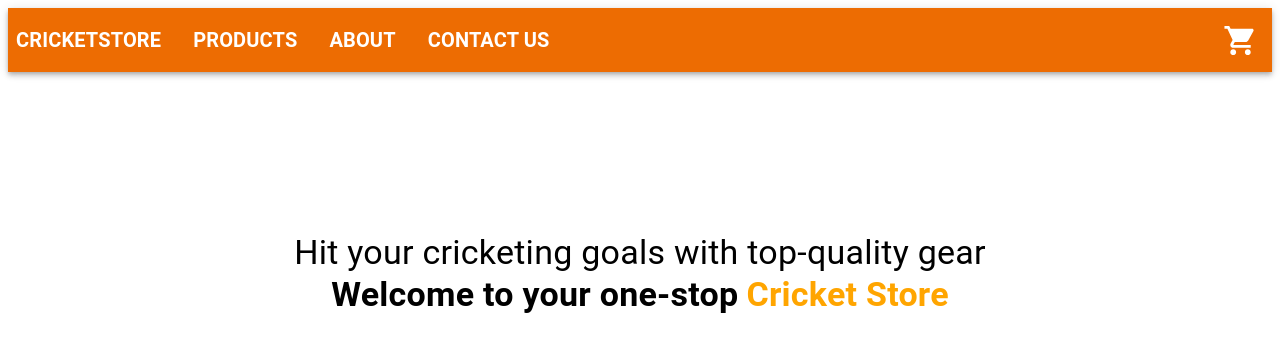
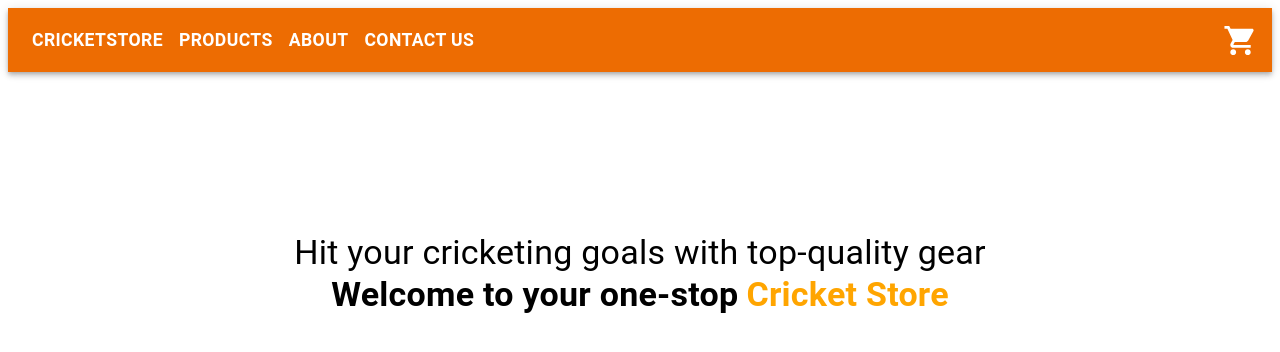
Before and after one commit to ruchit2106/CricHeroes, a Next.js app in the folder cricket-store/: page / in a window 1280 px wide. Shown: the top 352 px of the page. Built offline with nearby package versions, Linux system fonts and the light colour scheme.

Commit message:
Hydration Issue solved

```diff
--- a/cricket-store/src/global/Navbar/Navbar.jsx
+++ b/cricket-store/src/global/Navbar/Navbar.jsx
@@ -31,69 +31,41 @@ const Navbar = () => {
               <Button sx={{ color: "white" }}>
                 <Link
                   href={"/"}
-                  style={{ textDecoration: "none", color: "inherit" }}
+                  style={{ textDecoration: "none", color: "inherit", fontWeight: "bold", marginLeft: "1rem", fontSize:"1.1rem" }}
                 >
-                  <Typography
-                    variant="h6"
-                    fontWeight={"bold"}
-                    component="a"
-                    sx={{
-                      mr: 2,
-                    }}
-                  >
-                    CricketStore
-                  </Typography>
+
+                  CricketStore
+
                 </Link>
               </Button>
               <Button sx={{ color: "white" }}>
                 <Link
                   href={"/products"}
-                  style={{ textDecoration: "none", color: "inherit" }}
+                  style={{ textDecoration: "none", color: "inherit", fontWeight: "bold", fontSize:"1.1rem"}}
                 >
-                  <Typography
-                    variant="h6"
-                    fontWeight={"bold"}
-                    component="a"
-                    sx={{
-                      mr: 2,
-                    }}
-                  >
-                    Products
-                  </Typography>
+
+                  Products
+
                 </Link>
               </Button>
               <Button sx={{ color: "white" }}>
                 <Link
                   href={"/about"}
-                  style={{ textDecoration: "none", color: "inherit" }}
+                  style={{ textDecoration: "none", color: "inherit", fontWeight: "bold", fontSize:"1.1rem" }}
                 >
-                  <Typography
-                    variant="h6"
-                    fontWeight={"bold"}
-                    component="a"
-                    sx={{
-                      mr: 2,
-                    }}
-                  >
-                    About
-                  </Typography>
+
+                  About
+
                 </Link>
               </Button>
               <Button sx={{ color: "white" }}>
                 <Link
                   href={"/contact"}
-                  style={{ textDecoration: "none", color: "inherit" }}
+                  style={{ textDecoration: "none", color: "inherit", fontWeight: "bold" , fontSize:"1.1rem" }}
                 >
-                  <Typography
-                    variant="h6"
-                    fontWeight={"bold"}
-                    component="a"
-                    sx={{
-                      mr: 2,
-                    }}
-                  >
-                    Contact Us
-                  </Typography>
+
+                  Contact Us
+
                 </Link>
               </Button>
             </Toolbar>
```
